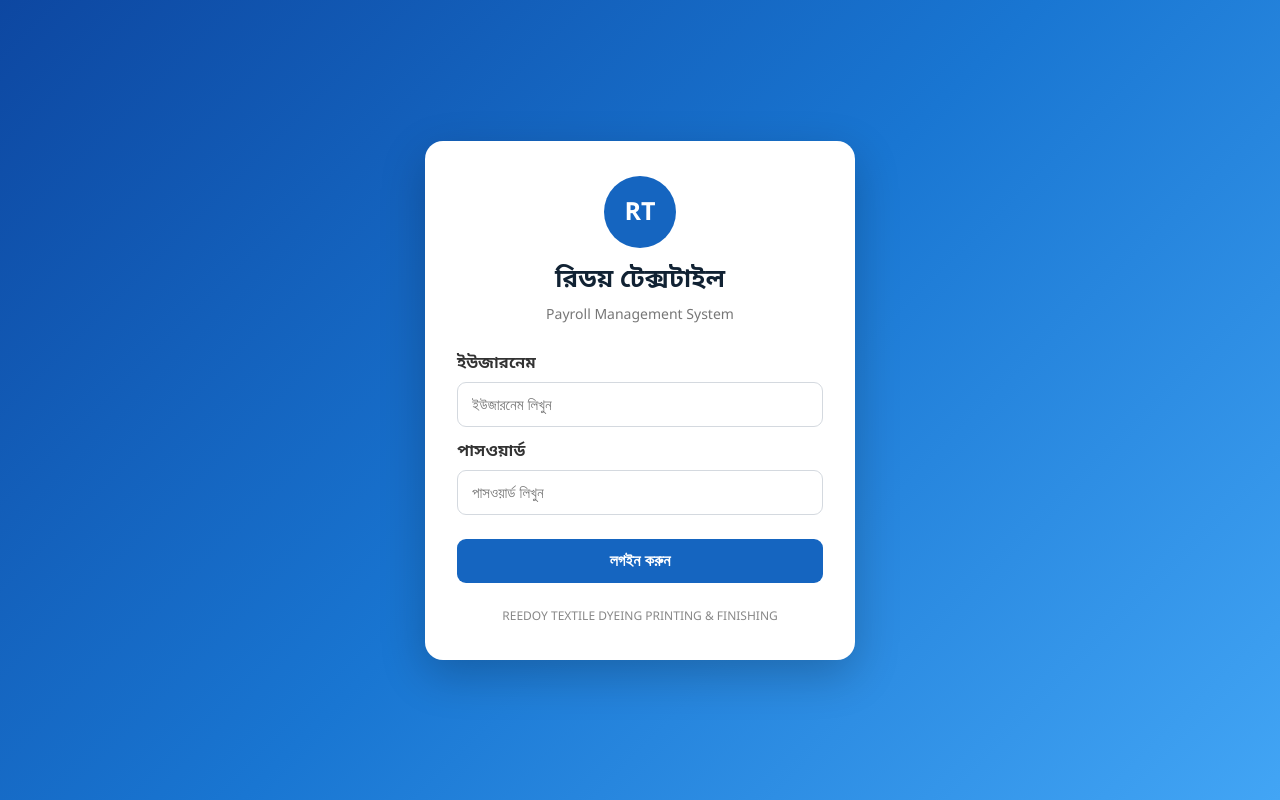
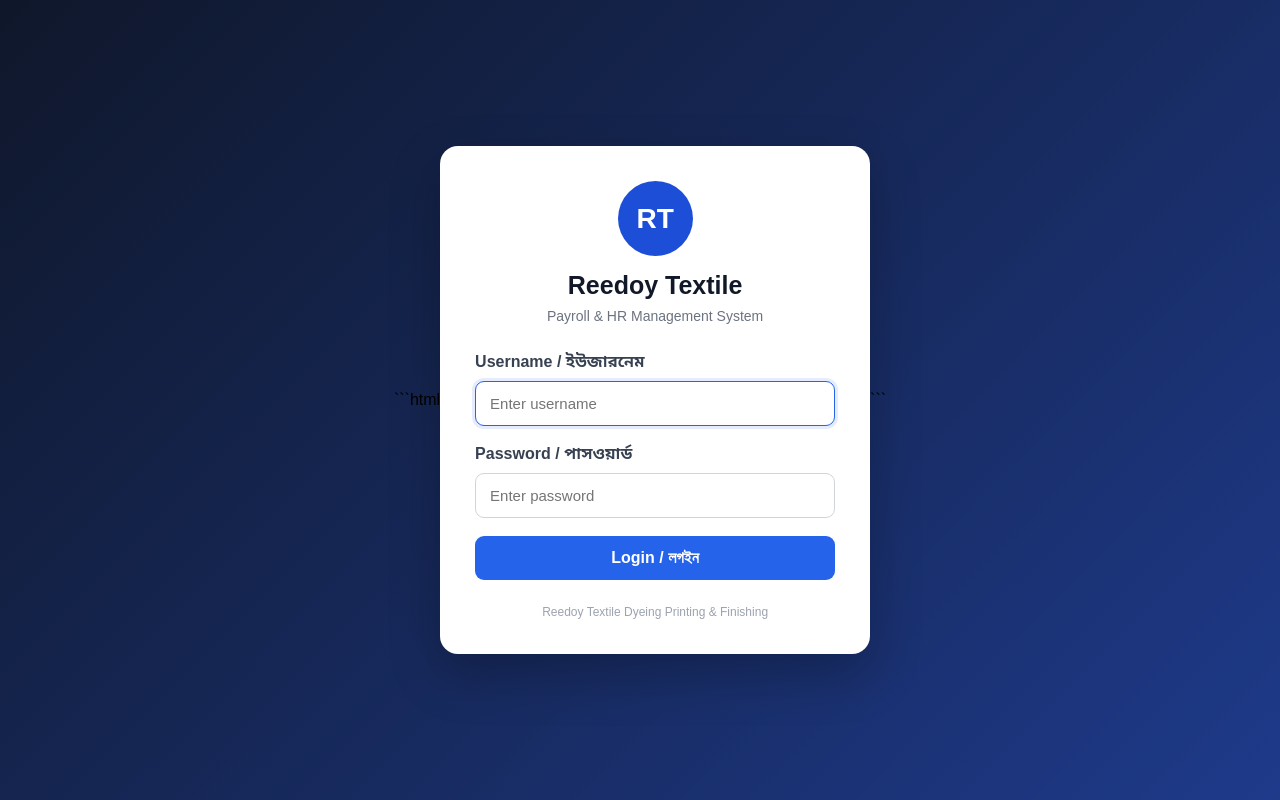
Before and after one commit to ranurial/Reedoy_Payroll, a Flask app: page /login in a window 1280 px wide. Run offline with Flask 3, Linux system fonts and the light colour scheme; data comes from the database, SQL or seed files in the repository; some libraries are stand-ins or nearby versions.

Commit message:
Update login page title and styles

````diff
--- a/templates/login.html
+++ b/templates/login.html
@@ -1,9 +1,11 @@
+```html
 <!DOCTYPE html>
 <html lang="bn">
 <head>
     <meta charset="UTF-8">
     <meta name="viewport" content="width=device-width, initial-scale=1.0">
-    <title>Reedoy Payroll - Login</title>
+
+    <title>Reedoy Textile Payroll - Login</title>
 
     <style>
         * {
@@ -13,8 +15,8 @@
         body {
             margin: 0;
             min-height: 100vh;
-            font-family: "Noto Sans Bengali", "Segoe UI", Arial, sans-serif;
-            background: linear-gradient(135deg, #0d47a1, #1976d2, #42a5f5);
+            font-family: Arial, "Noto Sans Bengali", "SolaimanLipi", sans-serif;
+            background: linear-gradient(135deg, #0f172a, #1e3a8a);
             display: flex;
             align-items: center;
             justify-content: center;
@@ -26,66 +28,66 @@
             max-width: 430px;
             background: white;
             border-radius: 18px;
-            padding: 35px 32px;
-            box-shadow: 0 15px 45px rgba(0,0,0,.22);
+            padding: 35px;
+            box-shadow: 0 20px 50px rgba(0,0,0,.25);
         }
 
         .logo {
-            width: 72px;
-            height: 72px;
-            margin: 0 auto 16px;
+            width: 75px;
+            height: 75px;
+            margin: 0 auto 15px;
             border-radius: 50%;
-            background: #1565c0;
+            background: #1d4ed8;
             color: white;
             display: flex;
             align-items: center;
             justify-content: center;
-            font-size: 25px;
+            font-size: 28px;
             font-weight: bold;
         }
 
         h1 {
+            text-align: center;
             margin: 0;
-            text-align: center;
-            color: #123;
+            color: #111827;
             font-size: 25px;
         }
 
         .subtitle {
             text-align: center;
-            color: #777;
-            margin: 7px 0 28px;
+            color: #6b7280;
+            margin: 8px 0 28px;
             font-size: 14px;
         }
 
         label {
             display: block;
-            margin: 14px 0 7px;
-            color: #333;
+            margin-bottom: 7px;
             font-weight: 600;
+            color: #374151;
         }
 
         input {
             width: 100%;
             padding: 13px 14px;
-            border: 1px solid #d4d9df;
+            margin-bottom: 18px;
+            border: 1px solid #d1d5db;
             border-radius: 9px;
             font-size: 15px;
             outline: none;
         }
 
         input:focus {
-            border-color: #1976d2;
-            box-shadow: 0 0 0 3px rgba(25,118,210,.12);
+            border-color: #2563eb;
+            box-shadow: 0 0 0 3px rgba(37,99,235,.12);
         }
 
         button {
             width: 100%;
-            margin-top: 24px;
-            padding: 13px;
             border: 0;
             border-radius: 9px;
-            background: #1565c0;
+            padding: 13px;
+            background: #2563eb;
             color: white;
             font-size: 16px;
             font-weight: bold;
@@ -93,23 +95,25 @@
         }
 
         button:hover {
-            background: #0d47a1;
+            background: #1d4ed8;
         }
 
         .error {
-            background: #ffebee;
-            color: #c62828;
-            border: 1px solid #ffcdd2;
-            padding: 10px 12px;
+            background: #fee2e2;
+            color: #991b1b;
+            border: 1px solid #fecaca;
+            padding: 11px;
             border-radius: 8px;
-            margin-bottom: 14px;
+            margin-bottom: 18px;
+            text-align: center;
+            font-size: 14px;
         }
 
         .footer {
             text-align: center;
-            margin-top: 24px;
-            color: #888;
+            color: #9ca3af;
             font-size: 12px;
+            margin-top: 25px;
         }
     </style>
 </head>
@@ -118,51 +122,61 @@
 
 <div class="login-box">
 
-    <div class="logo">RT</div>
+    <div class="logo">
+        RT
+    </div>
 
-    <h1>রিডয় টেক্সটাইল</h1>
+    <h1>Reedoy Textile</h1>
 
     <div class="subtitle">
-        Payroll Management System
+        Payroll & HR Management System
     </div>
 
     {% if error %}
-        <div class="error">{{ error }}</div>
+    <div class="error">
+        {{ error }}
+    </div>
     {% endif %}
 
-    <form method="POST" action="{{ url_for('login') }}">
+    <form method="post">
 
-        <label for="username">ইউজারনেম</label>
+        <label for="username">
+            Username / ইউজারনেম
+        </label>
 
         <input
             type="text"
             id="username"
             name="username"
-            placeholder="ইউজারনেম লিখুন"
             required
-        >
+            autocomplete="username"
+            autofocus
+            placeholder="Enter username">
 
-        <label for="password">পাসওয়ার্ড</label>
+        <label for="password">
+            Password / পাসওয়ার্ড
+        </label>
 
         <input
             type="password"
             id="password"
             name="password"
-            placeholder="পাসওয়ার্ড লিখুন"
             required
-        >
+            autocomplete="current-password"
+            placeholder="Enter password">
 
         <button type="submit">
-            লগইন করুন
+            Login / লগইন
         </button>
 
     </form>
 
     <div class="footer">
-        REEDOY TEXTILE DYEING PRINTING & FINISHING
+        Reedoy Textile Dyeing Printing & Finishing
     </div>
 
 </div>
 
 </body>
 </html>
+```
````
